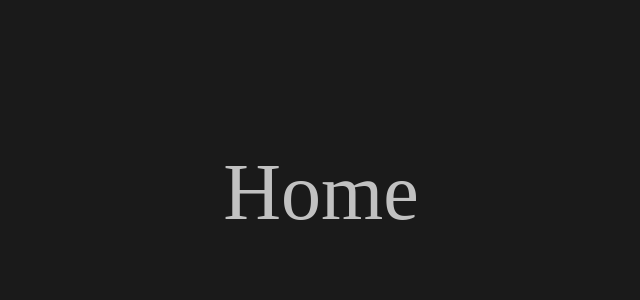
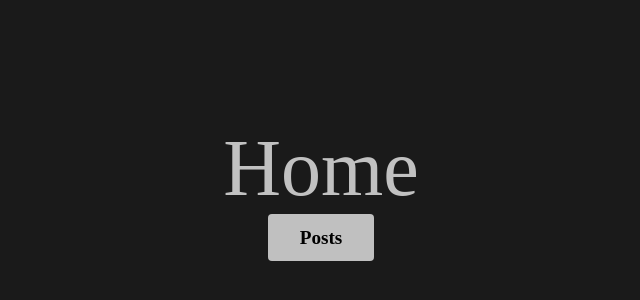
Before and after one commit to hacagahasanli/loading-data-via-routing, a React (Create React App) app: page / in a window 1280 px wide. Shown: the part 176-476 px from the top of the page, without its empty margins (319-959 px from the left). Built offline with nearby package versions, Linux system fonts and the light colour scheme.

Commit message:
Adding Loader

```diff
--- a/src/App.js
+++ b/src/App.js
@@ -10,7 +10,7 @@ const router = createBrowserRouter([
   },
   {
     path: "/posts",
-    element: Posts,
+    element: <Posts />,
     loader: postLoader
   }
 ]);
--- a/src/Components/Posts/index.js
+++ b/src/Components/Posts/index.js
@@ -1,27 +1,47 @@
 import React, { useEffect, useState } from 'react'
+import { useLoaderData } from 'react-router-dom';
+import styled from 'styled-components';
 
 export default function Posts() {
-    const [posts, setPosts] = useState([]);
-
-    useEffect(() => {
-        fetch("https://jsonplaceholder.typicode.com/posts")
-            .then((res) => res.json())
-            .then(data => setPosts(data))
-    }, [])
-
+    const posts = useLoaderData()
     return (
-        <>
-            <ul>
-                <li></li>
-                <li></li>
-                <li></li>
-            </ul>
-        </>
+        <StyledContainer>
+            {
+                posts?.map(({ id, title, body }) => {
+                    return <StyledPosts key={id}>
+                        <li>{id}</li>
+                        <li>{title}</li>
+                        <li>{body}</li>
+                    </StyledPosts>
+                })
+            }
+        </StyledContainer>
     )
 }
 
-const postLoader = async ({ requst, params }) => {
-    console.log({ requst, params }, "{requst,params}")
+const StyledPosts = styled.ul`
+    color:#c1c1c1;
+    & :first-child{
+        font-weight: 800;
+        font-size: larger;
+    }
+    li{
+        list-style: none;
+    }
+`
+
+const StyledContainer = styled.div`
+    width: 100%;
+    display: flex;
+    justify-content: center;
+    align-items: center;
+
+    flex-direction: column;
+`
+
+const postLoader = async ({ request, params }) => {
+    const res = await fetch("https://jsonplaceholder.typicode.com/posts")
+    return res.json()
 }
 
 export { postLoader }
--- a/src/pages/Home/index.js
+++ b/src/pages/Home/index.js
@@ -6,7 +6,7 @@ export default function Home() {
     return (
         <StyledHome>
             <span>Home</span>
-
+            <StyledLink to={"/posts"}>Posts</StyledLink>
         </StyledHome>
     )
 }
@@ -16,7 +16,20 @@ const StyledHome = styled.div`
     display: flex;
     justify-content: center;
     align-items: center;
+    flex-direction: column;
     color: #c1c1c1;
     font-size: 5rem;
     height: 90vh;
 `
+
+const StyledLink = styled(Link)`
+        outline: none;
+        padding: .8rem 2rem ;
+        font-size: 1.2rem ;
+        font-weight: 800;
+        background: #c0c0c0;
+        border-radius: 4px;
+        cursor: pointer;
+        text-decoration: none;
+        color: black;
+`
```
Also changed, not shown: src/Components/Post/index.js (+7 -0 lines).
